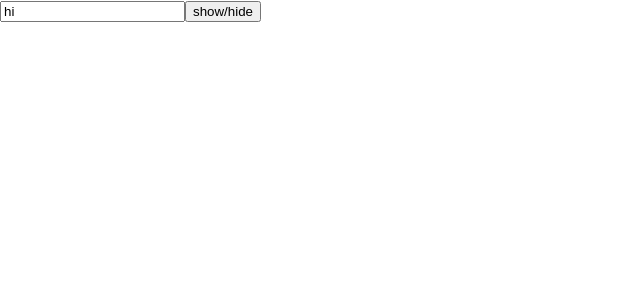
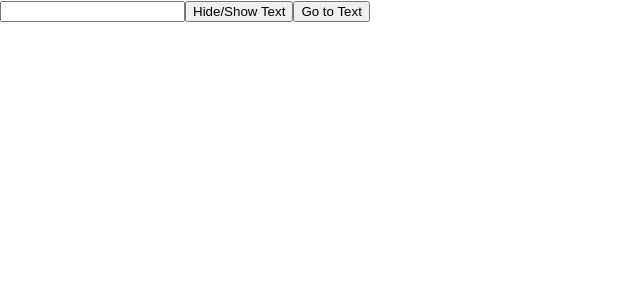
Before and after one commit to jungeun-p/cra-test, a React (Create React App) app: page / in a window 1280 px wide. Shown: the top 300 px of the page, without its empty margins (0-640 px from the left). Built offline with nearby package versions, Linux system fonts and the light colour scheme.

Commit message:
[ modify ] useRef(2)

```diff
--- /dev/null
+++ b/src/6-ref/4-function-multi.js
@@ -0,0 +1,57 @@
+import React, { useRef } from "react";
+
+export default function FunctionMulti() {
+  const boxListRef = useRef({});
+  function onClick() {
+    let maxRight = 0;
+    let maxId = "";
+    for (const box of BOX_LIST) {
+      const ref = boxListRef.current[box.id];
+      if (ref) {
+        const rect = ref.getBoundingClientRect(); // 사각형의 정보
+        if (maxRight < rect.right) { // rect.right 가장 끝의 정보
+          maxRight = rect.right; // 가장 큰 값으로 처리
+          maxId = box.id; // 해당 box의 id값
+        }
+      }
+    }
+    alert(`오른쪽 끝 요소는 ${maxId} 입니다.`);
+  }
+  return (
+    <div>
+      <div
+        style={{
+          display: "flex",
+          flexWrap: "wrap",
+          width: "100vw",
+          height: "100%"
+        }}
+      >
+        {BOX_LIST.map((item) => (
+          <div
+            key={item.id}
+            ref={(ref) => (boxListRef.current[item.id] = ref)}
+            style={{
+              flex: "0 0 auto",
+              width: item.width,
+              height: 100,
+              backgroundColor: "yellow",
+              border: "solid 1px red"
+            }}
+          >{`box_${item.id}`}</div>
+        ))}
+      </div>
+      <button onClick={onClick}>오른쪽 끝 요소는?</button>
+    </div>
+  );
+}
+
+const BOX_LIST = [
+  { id: 1, width: 70 },
+  { id: 2, width: 100 },
+  { id: 3, width: 80 },
+  { id: 4, width: 100 },
+  { id: 5, width: 90 },
+  { id: 6, width: 60 },
+  { id: 7, width: 120 }
+];
--- /dev/null
+++ b/src/6-ref/5-conditional.js
@@ -0,0 +1,18 @@
+import React, { useRef, useState } from 'react';
+
+const Conditional = () => {
+    const inputRef = useRef();
+    const [showText, setShowText] = useState(true);
+
+    return (
+        <div>
+            {showText && <input type="text" ref={inputRef} />}
+            <button onClick={()=>setShowText(!showText)}>
+                Hide/Show Text
+            </button>
+            <button onClick={() => inputRef.current && inputRef.current.focus()}>Go to Text</button>
+        </div>
+    );
+};
+
+export default Conditional;
--- a/src/App.js
+++ b/src/App.js
@@ -2,13 +2,17 @@ import React from 'react';
 import RefElement from './6-ref/1-elements';
 import RefComponent from './6-ref/2-component';
 import Function from './6-ref/3-function';
+import FunctionMulti from './6-ref/4-function-multi';
+import Conditional from './6-ref/5-conditional';
 
 const App = () => {
   return (
     <>
     {/* <RefElement /> */}
     {/* <RefComponent /> */}
-    <Function />
+    {/* <Function />
+    <FunctionMulti /> */}
+    <Conditional />
     </>
   )
 };
```
